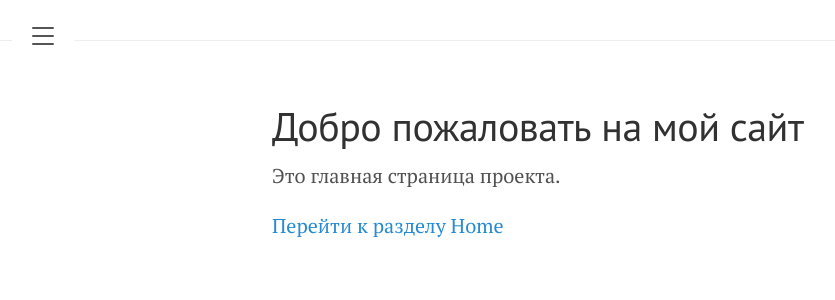
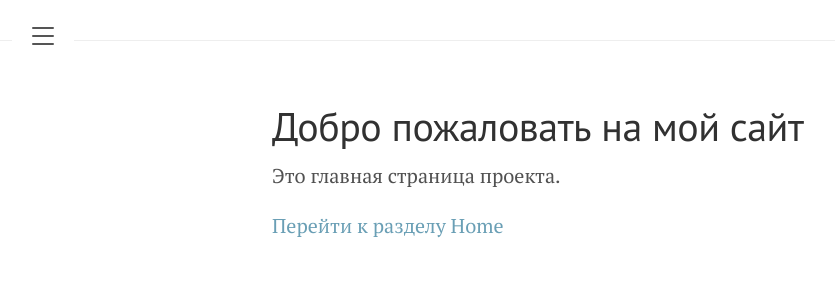
Before and after one commit to Mikrobic/lanyon, a Jekyll site: the page built from pages/index.md, in a window 1280 px wide. Shown: the top 300 px of the page, without its empty margins (8-843 px from the left). Built offline with Jekyll 4.4.1, drawn with Linux system fonts in a browser that asks for light colours.

Commit message:
Update default.html

```diff
--- a/_layouts/default.html
+++ b/_layouts/default.html
@@ -2,7 +2,7 @@
 <html lang="en-us">
 
   {% include head.html %}
-
+  <body class="theme-base-0d">
   <body>
 
     {% include sidebar.html %}
```
